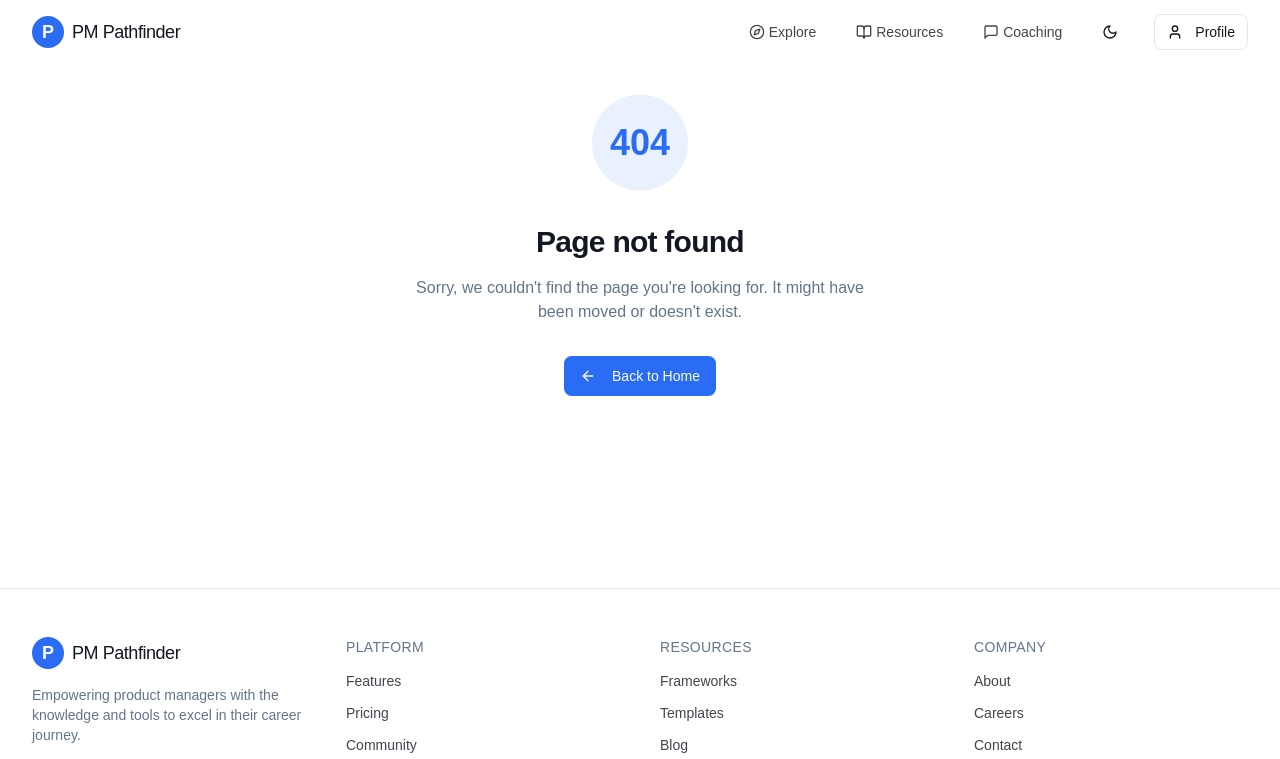
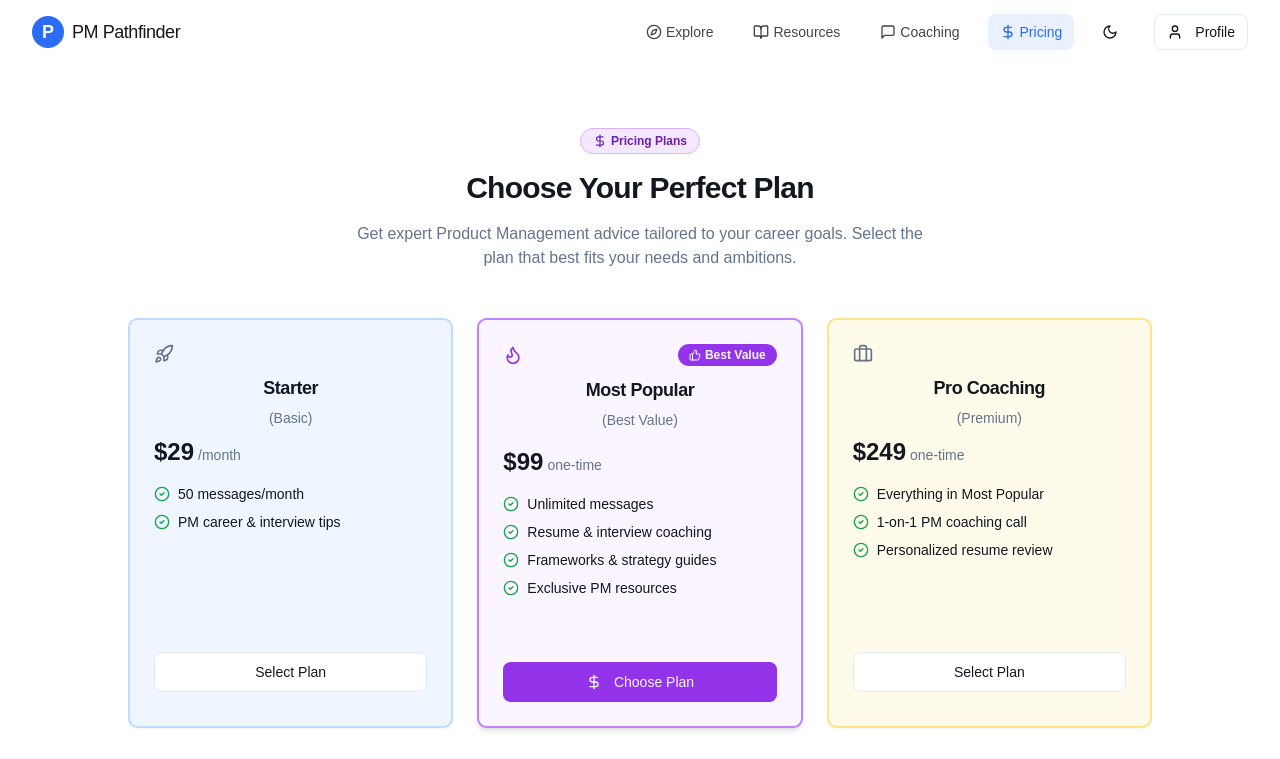
Before and after one commit to ValayAI/pm-pathfinder, a React (Vite) app: page /pricing in a window 1280 px wide. Shown: the top 759 px of the page. Built offline with nearby package versions, Linux system fonts and the light colour scheme.

Commit message:
Add pricing section to Navbar
Adds a pricing section to the Navbar, displaying the same content as the paywall modal.

```diff
--- a/src/App.tsx
+++ b/src/App.tsx
@@ -1,30 +1,30 @@
 
+import { BrowserRouter as Router, Routes, Route } from 'react-router-dom';
 import { Toaster } from "@/components/ui/toaster";
-import { Toaster as Sonner } from "@/components/ui/sonner";
-import { TooltipProvider } from "@/components/ui/tooltip";
-import { QueryClient, QueryClientProvider } from "@tanstack/react-query";
-import { BrowserRouter, Routes, Route } from "react-router-dom";
-import Index from "./pages/Index";
-import Chat from "./pages/Chat";
-import NotFound from "./pages/NotFound";
+import Index from './pages/Index';
+import Chat from './pages/Chat';
+import Explore from './pages/Explore';
+import Resources from './pages/Resources';
+import Coaching from './pages/Coaching';
+import Pricing from './pages/Pricing';
+import NotFound from './pages/NotFound';
+import './App.css';
 
-const queryClient = new QueryClient();
-
-const App = () => (
-  <QueryClientProvider client={queryClient}>
-    <TooltipProvider>
+function App() {
+  return (
+    <Router>
+      <Routes>
+        <Route path="/" element={<Index />} />
+        <Route path="/chat" element={<Chat />} />
+        <Route path="/explore" element={<Explore />} />
+        <Route path="/resources" element={<Resources />} />
+        <Route path="/coaching" element={<Coaching />} />
+        <Route path="/pricing" element={<Pricing />} />
+        <Route path="*" element={<NotFound />} />
+      </Routes>
       <Toaster />
-      <Sonner />
-      <BrowserRouter>
-        <Routes>
-          <Route path="/" element={<Index />} />
-          <Route path="/chat" element={<Chat />} />
-          {/* ADD ALL CUSTOM ROUTES ABOVE THE CATCH-ALL "*" ROUTE */}
-          <Route path="*" element={<NotFound />} />
-        </Routes>
-      </BrowserRouter>
-    </TooltipProvider>
-  </QueryClientProvider>
-);
+    </Router>
+  );
+}
 
 export default App;
--- a/src/components/Navbar.tsx
+++ b/src/components/Navbar.tsx
@@ -1,10 +1,9 @@
-
 import { useState, useEffect } from 'react';
 import { NavLink } from 'react-router-dom';
 import { cn } from "@/lib/utils";
 import { Button } from "@/components/ui/button";
 import {
-  Menu, X, Compass, BookOpen, MessageSquare, User, Moon, Sun
+  Menu, X, Compass, BookOpen, MessageSquare, User, Moon, Sun, DollarSign
 } from "lucide-react";
 
 export function Navbar() {
@@ -39,6 +38,7 @@ export function Navbar() {
     { name: 'Explore', path: '/explore', icon: <Compass className="h-4 w-4 mr-1" /> },
     { name: 'Resources', path: '/resources', icon: <BookOpen className="h-4 w-4 mr-1" /> },
     { name: 'Coaching', path: '/coaching', icon: <MessageSquare className="h-4 w-4 mr-1" /> },
+    { name: 'Pricing', path: '/pricing', icon: <DollarSign className="h-4 w-4 mr-1" /> },
   ];
 
   return (
--- /dev/null
+++ b/src/pages/Pricing.tsx
@@ -0,0 +1,198 @@
+
+import React from "react";
+import {
+  Card,
+  CardContent,
+  CardDescription,
+  CardFooter,
+  CardHeader,
+  CardTitle
+} from "@/components/ui/card";
+import { Button } from "@/components/ui/button";
+import { Badge } from "@/components/ui/badge";
+import { Alert, AlertDescription, AlertTitle } from "@/components/ui/alert";
+import {
+  Rocket,
+  Flame,
+  Briefcase,
+  CheckCircle2,
+  Lock,
+  LockOpen,
+  CreditCard,
+  DollarSign,
+  ThumbsUp
+} from "lucide-react";
+import { cn } from "@/lib/utils";
+import Navbar from "@/components/Navbar";
+import Footer from "@/components/Footer";
+
+const Pricing = () => {
+  const plans = [
+    {
+      id: "starter",
+      name: "Starter",
+      description: "Basic",
+      price: "$29",
+      period: "/month",
+      icon: Rocket,
+      features: [
+        "50 messages/month",
+        "PM career & interview tips"
+      ],
+      highlight: false,
+      color: "bg-blue-50 dark:bg-blue-950",
+      borderColor: "border-blue-200 dark:border-blue-800",
+      buttonVariant: "outline" as const
+    },
+    {
+      id: "popular",
+      name: "Most Popular",
+      description: "Best Value",
+      price: "$99",
+      period: " one-time",
+      icon: Flame,
+      features: [
+        "Unlimited messages",
+        "Resume & interview coaching",
+        "Frameworks & strategy guides",
+        "Exclusive PM resources"
+      ],
+      highlight: true,
+      color: "bg-purple-50 dark:bg-purple-950",
+      borderColor: "border-purple-300 dark:border-purple-800",
+      buttonVariant: "default" as const
+    },
+    {
+      id: "pro",
+      name: "Pro Coaching",
+      description: "Premium",
+      price: "$249",
+      period: " one-time",
+      icon: Briefcase,
+      features: [
+        "Everything in Most Popular",
+        "1-on-1 PM coaching call",
+        "Personalized resume review"
+      ],
+      highlight: false,
+      color: "bg-amber-50 dark:bg-amber-950",
+      borderColor: "border-amber-200 dark:border-amber-800",
+      buttonVariant: "outline" as const
+    }
+  ];
+
+  const handleUpgrade = (plan: string) => {
+    console.log(`Selected plan: ${plan}`);
+    // Upgrade logic here
+  };
+
+  const handleLogin = () => {
+    console.log('Login clicked');
+    // Login logic here
+  };
+
+  return (
+    <div className="min-h-screen bg-background">
+      <Navbar />
+      <div className="container mx-auto px-4 pt-24 pb-12">
+        <div className="text-center mb-12">
+          <Badge className="mb-4 bg-purple-100 text-purple-800 dark:bg-purple-900 dark:text-purple-200 border-purple-300 dark:border-purple-700 px-3 py-1">
+            <DollarSign className="h-3.5 w-3.5 mr-1" />
+            Pricing Plans
+          </Badge>
+          <h1 className="text-3xl font-bold mb-4">Choose Your Perfect Plan</h1>
+          <p className="text-muted-foreground max-w-xl mx-auto">
+            Get expert Product Management advice tailored to your career goals.
+            Select the plan that best fits your needs and ambitions.
+          </p>
+        </div>
+
+        <div className="grid grid-cols-1 md:grid-cols-3 gap-6 max-w-5xl mx-auto mb-12">
+          {plans.map((plan) => (
+            <Card
+              key={plan.id}
+              className={cn(
+                "border-2 transition-all duration-200 hover:shadow-md",
+                plan.highlight ? "border-purple-400 dark:border-purple-600 shadow-md" : plan.borderColor,
+                plan.color
+              )}
+            >
+              <CardHeader className={cn(
+                "pb-2",
+                plan.highlight && "pb-4"
+              )}>
+                <div className="flex justify-between items-center mb-1">
+                  <plan.icon className={cn(
+                    "h-5 w-5",
+                    plan.highlight ? "text-purple-600 dark:text-purple-400" : "text-muted-foreground"
+                  )} />
+                  {plan.highlight && (
+                    <Badge className="bg-purple-600 hover:bg-purple-700">
+                      <ThumbsUp className="h-3 w-3 mr-1" />
+                      Best Value
+                    </Badge>
+                  )}
+                </div>
+                <CardTitle className="text-lg">{plan.name}</CardTitle>
+                <CardDescription className="text-sm">({plan.description})</CardDescription>
+              </CardHeader>
+              <CardContent className="pb-2">
+                <div className="flex items-baseline mb-4">
+                  <span className="text-2xl font-bold">{plan.price}</span>
+                  <span className="text-muted-foreground text-sm ml-1">{plan.period}</span>
+                </div>
+                <ul className="space-y-2 min-h-[160px]">
+                  {plan.features.map((feature, idx) => (
+                    <li key={idx} className="flex">
+                      <CheckCircle2 className="h-4 w-4 text-green-600 dark:text-green-400 mr-2 mt-0.5 flex-shrink-0" />
+                      <span className="text-sm">{feature}</span>
+                    </li>
+                  ))}
+                </ul>
+              </CardContent>
+              <CardFooter>
+                <Button
+                  className={cn(
+                    "w-full",
+                    plan.highlight ? "bg-purple-600 hover:bg-purple-700" : ""
+                  )}
+                  variant={plan.buttonVariant}
+                  onClick={() => handleUpgrade(plan.id)}
+                >
+                  {plan.highlight ? (
+                    <>
+                      <DollarSign className="h-4 w-4 mr-1" />
+                      Choose Plan
+                    </>
+                  ) : (
+                    "Select Plan"
+                  )}
+                </Button>
+              </CardFooter>
+            </Card>
+          ))}
+        </div>
+
+        <Alert className="bg-blue-50 border-blue-200 dark:bg-blue-950 dark:border-blue-800 max-w-3xl mx-auto">
+          <LockOpen className="h-4 w-4 text-blue-600 dark:text-blue-400" />
+          <AlertTitle>Already purchased?</AlertTitle>
+          <AlertDescription className="flex justify-between items-center">
+            <span>Log in to access your unlimited coaching</span>
+            <Button
+              variant="outline"
+              size="sm"
+              onClick={handleLogin}
+              className="mt-2 sm:mt-0"
+            >
+              <CreditCard className="h-4 w-4 mr-2" />
+              Log in
+            </Button>
+          </AlertDescription>
+        </Alert>
+      </div>
+      <Footer />
+    </div>
+  );
+};
+
+export default Pricing;
```
